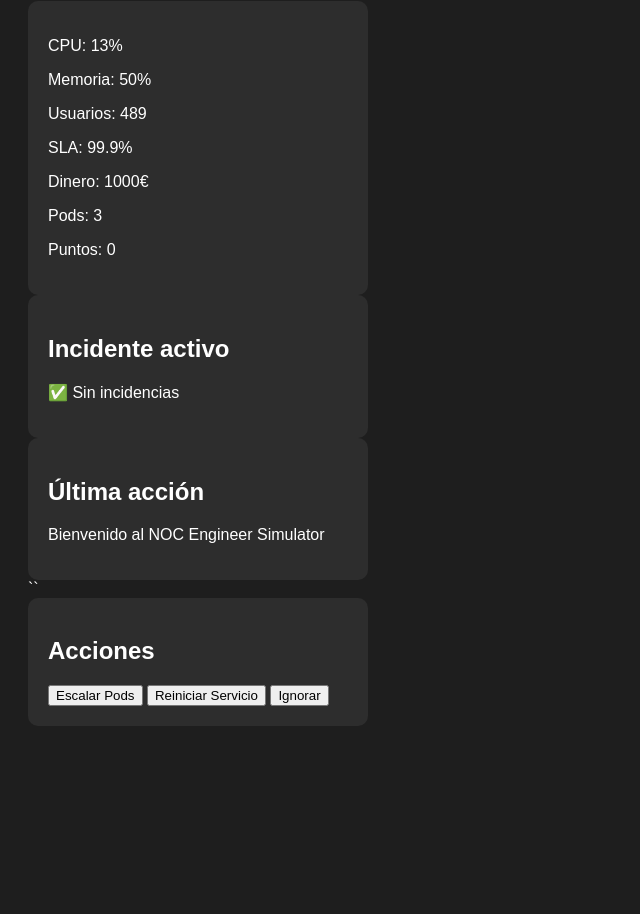
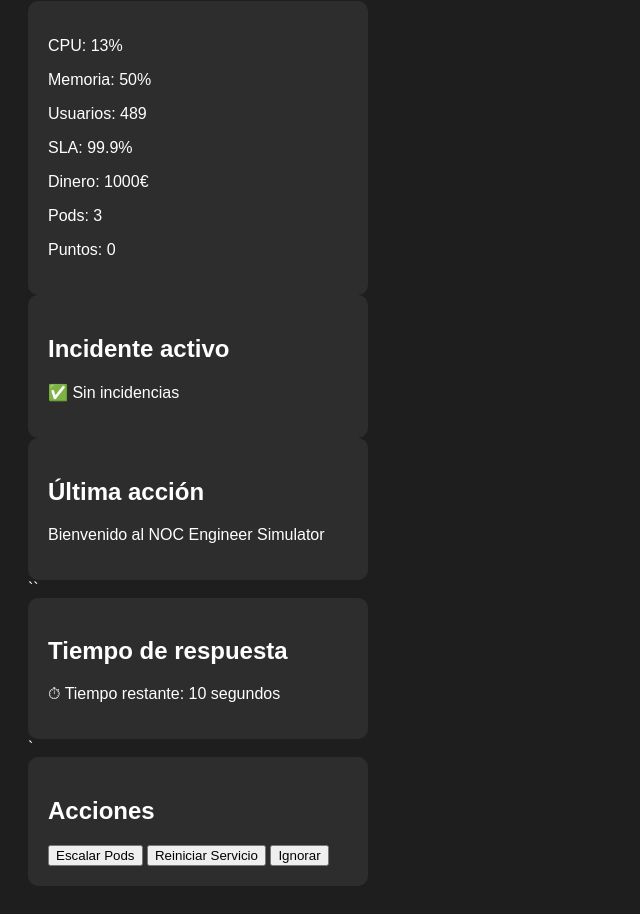
Before and after one commit to mariajogomezz/noc-engineer-game, a website: page public/index.html in a window 1280 px wide. Shown: the part 107-1021 px from the top of the page, without its empty margins (0-640 px from the left). Before the commit the page ends 861 px from the top, so only its background shows below. Drawn offline with Linux system fonts and the light colour scheme.

Commit message:
Add response time panel to index.html

```diff
--- a/public/index.html
+++ b/public/index.html
@@ -35,6 +35,16 @@
   </p>
 </div>
 ``
+    <div class="panel">
+  <h2>Tiempo de respuesta</h2>
+
+  <p>
+    ⏱ Tiempo restante:
+    <span id="timer">10</span>
+    segundos
+  </p>
+</div>
+`
     <!-- Acciones del jugador -->
     <div class="panel">
         <h2>Acciones</h2>
```
